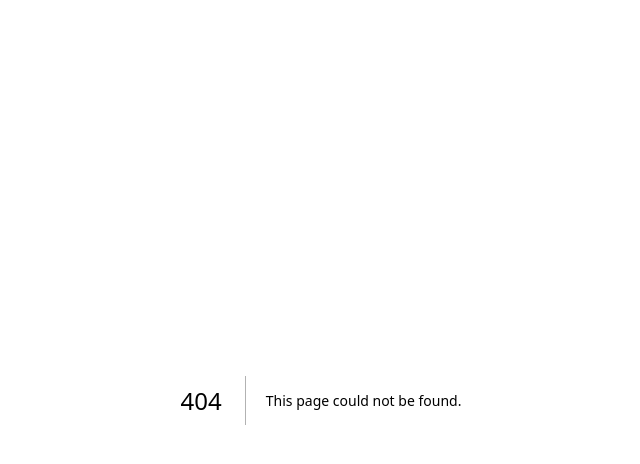
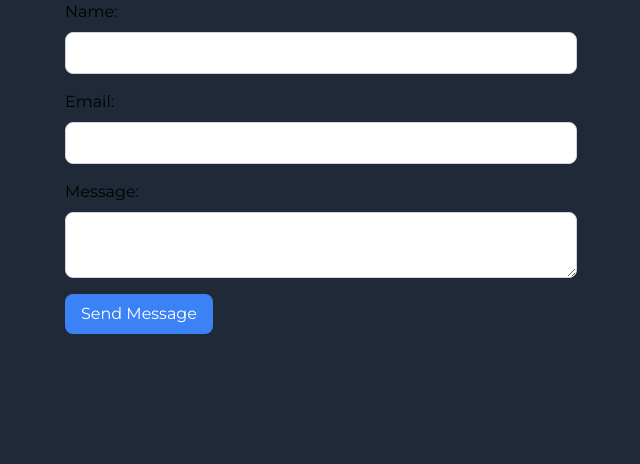
Before and after one commit to Gweihir/website, a Next.js app: page /contact in a window 1280 px wide. Before the commit this address had no page. Shown: the top 464 px of the page, without its empty margins (319-959 px from the left). Built offline with nearby package versions, Linux system fonts and the light colour scheme.

Commit message:
small styling change

```diff
--- a/package.json
+++ b/package.json
@@ -11,16 +11,18 @@
   "dependencies": {
     "@headlessui/react": "^1.7.12",
     "@next/font": "13.1.5",
+    "@sendgrid/mail": "^7.7.0",
     "@tailwindcss/line-clamp": "^0.4.2",
     "@types/node": "18.11.18",
     "@types/react": "18.0.27",
     "@types/react-dom": "18.0.10",
     "eslint": "8.32.0",
     "eslint-config-next": "13.1.5",
-    "next": "13.1.5",
+    "next": "^13.1.5",
     "react": "18.2.0",
     "react-aria": "^3.23.0",
     "react-dom": "18.2.0",
+    "react-hook-form": "^7.43.8",
     "react-icons": "^4.7.1",
     "typescript": "4.9.4"
   },
--- /dev/null
+++ b/pages/api/send-email.ts
@@ -0,0 +1,34 @@
+import sgMail from "@sendgrid/mail"
+
+interface EmailData {
+  name: string
+  email: string
+  message: string
+}
+
+interface SendEmailData extends EmailData {
+  to: string[]
+}
+
+const sendEmail = async ({ to, name, email, message }: SendEmailData) => {
+  try {
+    // add process.env.SENDGRID_API_KEY to setApiKey
+    sgMail.setApiKey("")
+
+    const msg = {
+      to: to,
+      from: email,
+      subject: `New message from ${name}`,
+      text: message,
+    }
+
+    await sgMail.send(msg)
+
+    console.log("Email sent successfully")
+  } catch (error) {
+    console.error(error)
+    throw new Error("Failed to send email")
+  }
+}
+
+export default sendEmail
--- /dev/null
+++ b/pages/contact.tsx
@@ -0,0 +1,104 @@
+import { useState, SyntheticEvent } from "react"
+
+const ContactForm = () => {
+  const [name, setName] = useState<string>("")
+  const [email, setEmail] = useState<string>("")
+  const [message, setMessage] = useState<string>("")
+  const [isLoading, setIsLoading] = useState<boolean>(false)
+  const [isSuccess, setIsSuccess] = useState<boolean>(false)
+  const [isError, setIsError] = useState<boolean>(false)
+
+  const handleSubmit = async (e: React.FormEvent<HTMLFormElement>) => {
+    e.preventDefault()
+
+    setIsLoading(true)
+
+    try {
+      const response = await fetch("/api/send-email", {
+        method: "POST",
+        headers: {
+          "Content-Type": "application/json",
+        },
+        body: JSON.stringify({
+          to: ["reedkeenan@gmail.com", "hello@steebersolutions.com"],
+          name,
+          email,
+          message,
+        }),
+      })
+
+      const data = await response.json()
+
+      if (response.ok) {
+        setIsSuccess(true)
+        setName("")
+        setEmail("")
+        setMessage("")
+      } else {
+        setIsError(true)
+      }
+    } catch (error) {
+      setIsError(true)
+    } finally {
+      setIsLoading(false)
+    }
+  }
+
+  return (
+    <form onSubmit={handleSubmit} className='max-w-lg mx-auto'>
+      <div className='flex flex-col mb-4'>
+        <label htmlFor='name' className='mb-2'>
+          Name:
+        </label>
+        <input
+          type='text'
+          id='name'
+          value={name}
+          onChange={(e) => setName(e.target.value)}
+          className='border border-gray-300 p-2 rounded-lg'
+        />
+      </div>
+
+      <div className='flex flex-col mb-4'>
+        <label htmlFor='email' className='mb-2'>
+          Email:
+        </label>
+        <input
+          type='email'
+          id='email'
+          value={email}
+          onChange={(e) => setEmail(e.target.value)}
+          className='border border-gray-300 p-2 rounded-lg'
+        />
+      </div>
+
+      <div className='flex flex-col mb-4'>
+        <label htmlFor='message' className='mb-2'>
+          Message:
+        </label>
+        <textarea
+          id='message'
+          value={message}
+          onChange={(e) => setMessage(e.target.value)}
+          className='border border-gray-300 p-2 rounded-lg'
+        />
+      </div>
+
+      {isLoading ? (
+        <p>Sending message...</p>
+      ) : isSuccess ? (
+        <p>Message sent successfully!</p>
+      ) : isError ? (
+        <p>Failed to send message.</p>
+      ) : (
+        <button
+          type='submit'
+          className='bg-blue-500 text-white py-2 px-4 rounded-lg hover:bg-blue-600'
+        >
+          Send Message
+        </button>
+      )}
+    </form>
+  )
+}
+export default ContactForm
--- a/pages/home.tsx
+++ b/pages/home.tsx
@@ -8,7 +8,7 @@ type Props = {}
 
 export default function HomePage(props: Props) {
   return (
-    <main className='bg-slate-800 flex flex-col xl:min-h-screen_88 lg:min-h-screen_80 md:min-h-screen_70 sm:min-h-screen_40 min-h-screen_10 sm:mt-20 mt-16'>
+    <main className='bg-slate-800 flex flex-col xl:min-h-screen_88 lg:min-h-screen_80 md:min-h-screen_70 sm:min-h-screen_40 min-h-screen_88 sm:mt-20 mt-16'>
       <Image
         width={1100}
         src={lightStripedPolygon}
--- a/pages/index.tsx
+++ b/pages/index.tsx
@@ -7,6 +7,7 @@ import NavBar from "@/original_components/NavBar"
 import Faq from "./faq"
 import UsersPage from "./clientele"
 import Resources from "./resources"
+import ContactPage from "./contact"
 
 const fbAppId = process.env.FB_APP_ID
 
@@ -64,6 +65,7 @@ export default function Home({}: HomeProps): JSX.Element {
         <HomePage />
         <Technologies />
         <UsersPage />
+        {/* <ContactPage /> */}
         <Resources />
         {/* <Faq /> */}
       </Layout>
--- a/tsconfig.json
+++ b/tsconfig.json
@@ -19,6 +19,6 @@
       "@/*": ["./*"]
     }
   },
-  "include": ["next-env.d.ts", "**/*.ts", "**/*.tsx"],
+  "include": ["next-env.d.ts", "**/*.ts", "**/*.tsx", "pages/api/send-email.js"],
   "exclude": ["node_modules"]
 }
```
Also changed, not shown: .cspell/custom-dictionary-workspace.txt, 1 other file (tests, documents, lock files or other folders).
